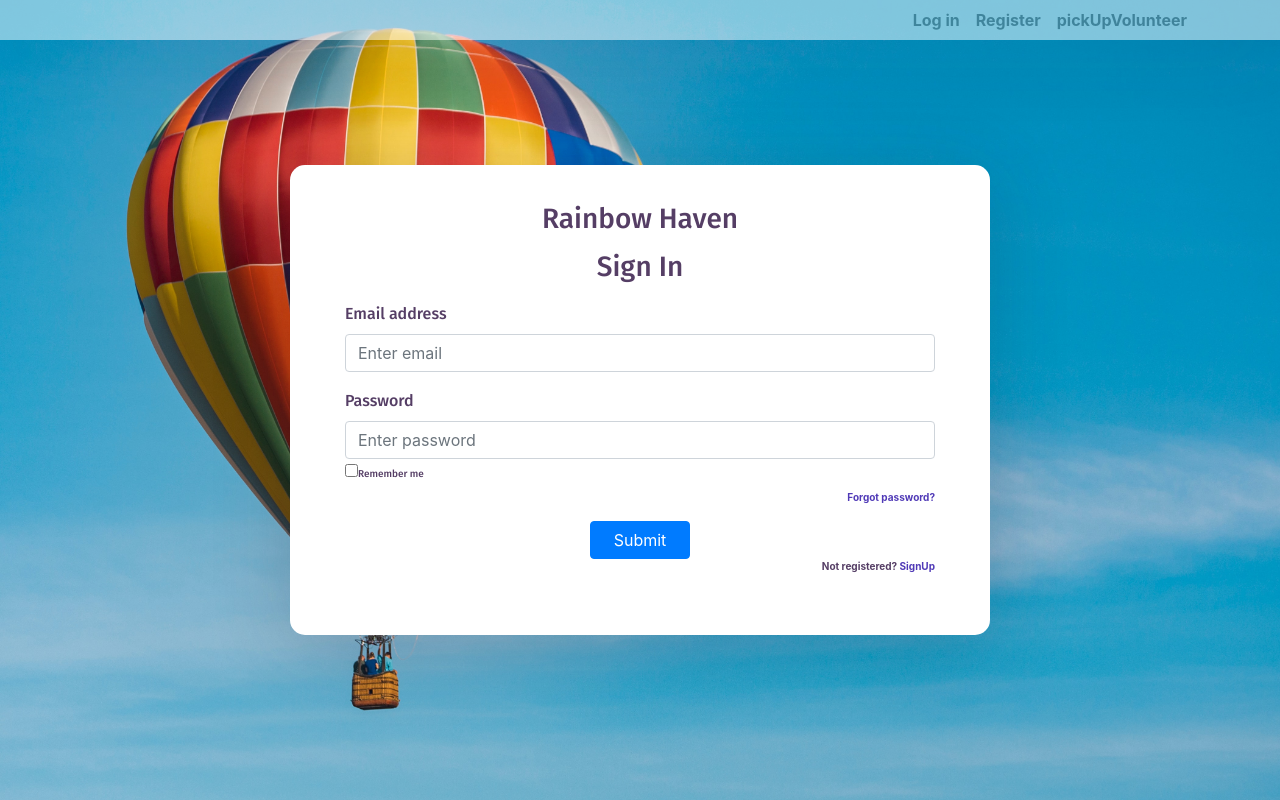
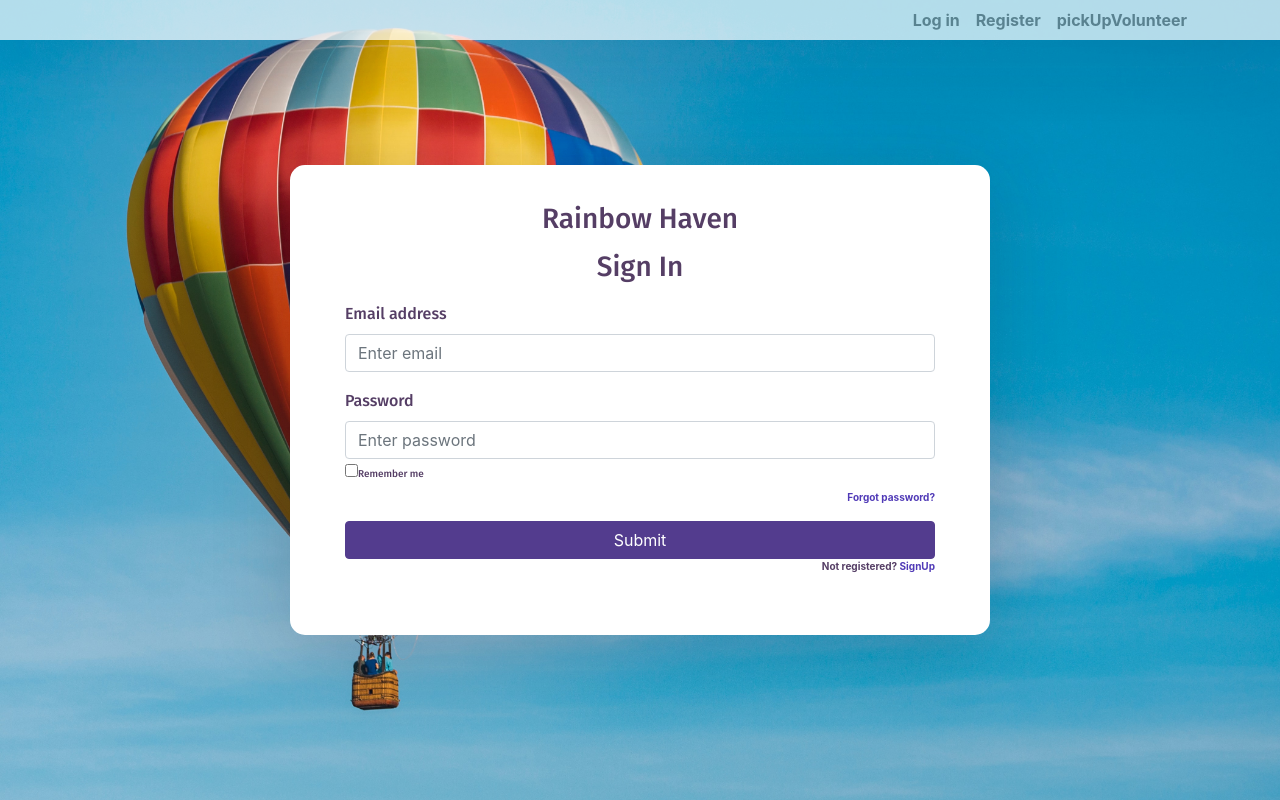
Before and after one commit to techReturnersMarchCohort2020/rainbowhaven-react-frontend, a React (Create React App) app: page / in a window 1280 px wide. Built offline with nearby package versions, Linux system fonts and the light colour scheme.

Commit message:
log in functionality

```diff
--- a/package.json
+++ b/package.json
@@ -6,6 +6,7 @@
     "@testing-library/jest-dom": "^4.2.4",
     "@testing-library/react": "^9.5.0",
     "@testing-library/user-event": "^7.2.1",
+    "axios": "^0.19.2",
     "bootstrap": "^4.5.0",
     "react": "^16.13.1",
     "react-bootstrap": "^1.0.1",
@@ -21,6 +22,7 @@
   },
   "eslintConfig": {
     "extends": "react-app"
+
   },
   "browserslist": {
     "production": [
@@ -33,5 +35,8 @@
       "last 1 firefox version",
       "last 1 safari version"
     ]
+  },
+  "devDependencies": {
+    "babel-eslint": "^10.1.0"
   }
 }
--- a/src/App.css
+++ b/src/App.css
@@ -31,6 +31,6 @@
 
 .navbar {
   height: 5%;
-  opacity: 0.5;
+  opacity: 0.7;
   filter:(opacity=50);
 }
--- a/src/App.js
+++ b/src/App.js
@@ -1,4 +1,4 @@
-import React from "react";
+import React, { useState } from "react";
 import "../node_modules/bootstrap/dist/css/bootstrap.min.css";
 import "./App.css";
 import { BrowserRouter as Router, Switch, Route, Link } from "react-router-dom";
--- a/src/Components/login.js
+++ b/src/Components/login.js
@@ -1,21 +1,66 @@
-import React, { Component } from "react";
+import React, { useState } from "react";
 import './login.css';
 import { Button } from 'react-bootstrap';
 
 
-export default class Login extends Component {
-    render() {
+
+// export default class Login extends Component {
+function Login(props) {
+    const [email, setEmail] = useState("");
+    const [password, setPassword] = useState("");
+
+    const [loggedIn, setLoggedIn] = useState(false)
+    console.log(loggedIn)
+
+    function handleEmailChange(event){
+        setEmail(event.target.value)
+      }
+
+    function handlePasswordChange(event) {
+          setPassword(event.target.value)
+      }
+
+    function handleSubmitClick(event) {
+        event.preventDefault()
+        if (email === "kate@rainbowhaven.com" && password === "Rainbow1") {
+                    alert("Log in successful");
+                    setLoggedIn(true)
+                    //Add link that directs to manager homepage
+                }
+        else if (email === "johnjones@live.com" && password === "Lightning1") {
+                    alert("Log in successful");
+                    setLoggedIn(true)
+                    //Add link that directs to volunteer homepage
+                }
+        else if (email === "suziday@sky.com" && password === "Thunder1") {
+                    alert("Log in successful");
+                    setLoggedIn(true)
+                    //Add volunteer if statement and link to volunteer page
+                }
+        else {
+                    alert("Incorrect log in details");
+                }
+        console.log(email, password)
+
+    }
+
         return (
             <form>
                 <h3>Rainbow Haven</h3>
                 <h3>Sign In</h3>
                 <div className="form-group">
                     <label>Email address</label>
-                    <input type="email" className="form-control" placeholder="Enter email" />
+                    <input type="email"
+                        className="form-control"
+                        placeholder="Enter email"
+                        onChange={ handleEmailChange }/>
                 </div>
                 <div className="form-group">
                     <label>Password</label>
-                    <input type="password" className="form-control" placeholder="Enter password" />
+                    <input type="password"
+                        className="form-control"
+                        placeholder="Enter password"
+                        onChange={ handlePasswordChange } />
                     <input type="checkbox"></input>
                     <label className="remember"> Remember me</label>
                     <p className="text-right">
@@ -23,13 +68,14 @@ export default class Login extends Component {
                     </p>
                 </div>
                 <div class="text-center" >
-                    <Button variant="primary" style={{ width: '100px' }}><a href="/volunteer-Main-Page" style={{ color: 'white' }}>Submit</a></Button>
+                    {/* <Button variant="primary" style={{ width: '100px' }}><a href="/volunteer-Main-Page" style={{ color: 'white' }}>Submit</a></Button> */}
                 </div>
-                {/* //                 <button type="submit" className="btn btn-primary btn-block btn-login">Submit</button> */}
+                    <button type="submit" className="btn btn-primary btn-block btn-login" onClick={handleSubmitClick}>Submit</button>
                 <p className=" text-right">
                     Not registered? <a href="/sign-up">SignUp</a>
                 </p>
             </form>
-        );
-    }
-}
+            )
+};
+
+export default Login;
```
Also changed, not shown: 1 other file (tests, documents, lock files or other folders).
